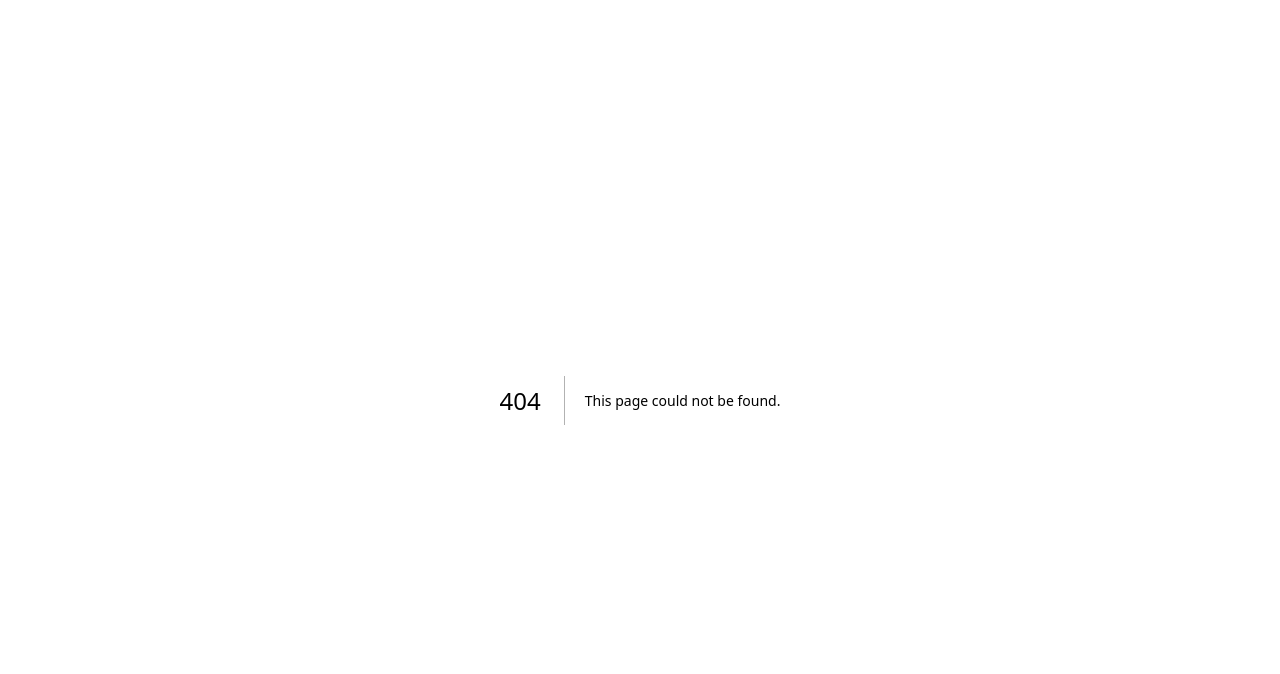
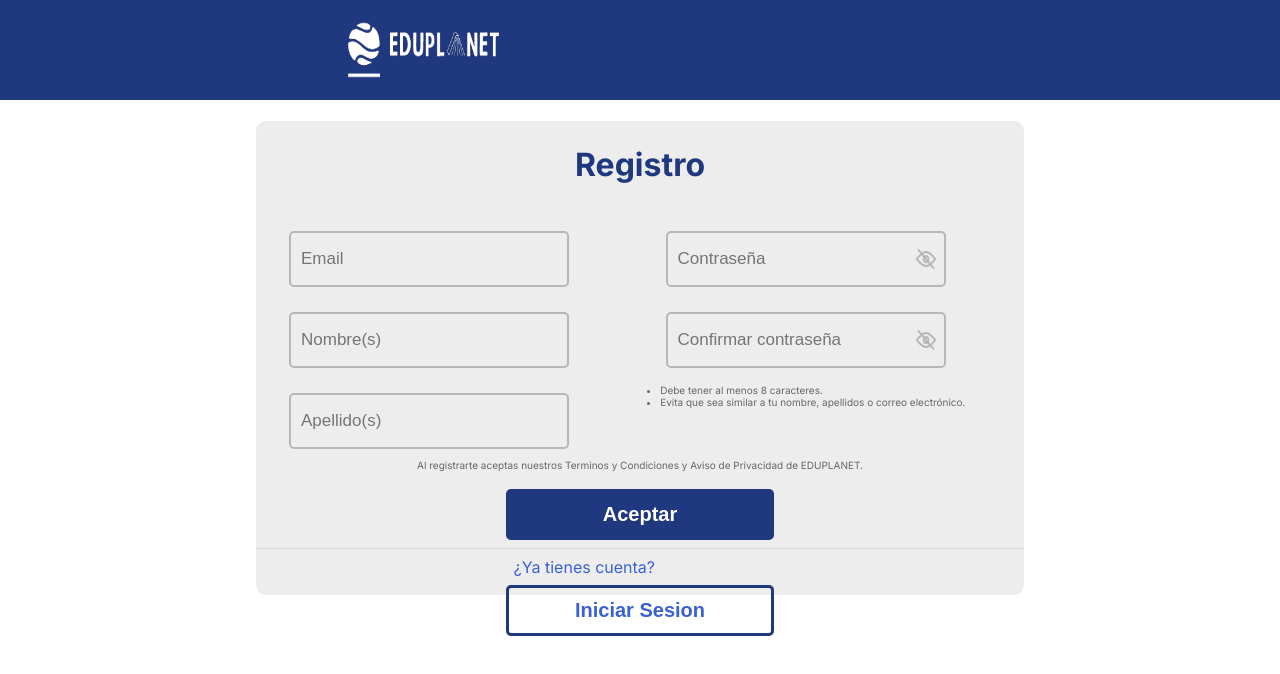
Before and after one commit to DiegoG0477/eduplanet-frontend, a Next.js app: page /register in a window 1280 px wide. Before the commit this address had no page. Shown: the top 674 px of the page. Built offline with nearby package versions, Linux system fonts and the light colour scheme.

Commit message:
register update

```diff
--- a/src/app/globals.css
+++ b/src/app/globals.css
@@ -16,10 +16,17 @@ body{
 }
 .line_form{
     width: 100%;
-    height: 2px;
+    height: 1px;
     background-color: #D8D8D8;
 }
 .link_button_register{
     width: 21vw;
     margin: 1vh auto;
 }
+.register_form{
+    width: 60vw;
+    height: 37vw;
+    background-color: #EDEDED;
+    border-radius: 10px;
+    margin: 15px auto;
+}
--- a/src/app/login/page.js
+++ b/src/app/login/page.js
@@ -15,8 +15,6 @@ function LoginPage() {
             <ButtonFormTransparent text="Registrate"/>
         </div>
       </div>
-
-
     </div>
   );
 }
--- /dev/null
+++ b/src/app/register/page.js
@@ -0,0 +1,23 @@
+import ButtonFormTransparent from "@/components/ButtonFormTransparent"
+import NavForms from "@/components/NavForms"
+import RegisterForm from "@/components/RegisterForm"
+
+function RegisterPage() {
+  return (
+    <div>
+        <NavForms/>
+        <div className="register_form">
+            <h1 className="title_form_register">Registro</h1>
+            <RegisterForm/>
+            <div className="line_form"></div>
+            <div className="link_button_register">
+            <p className="text_cuenta">¿Ya tienes cuenta?</p>
+            <ButtonFormTransparent text="Iniciar Sesion"/>
+            </div>
+        </div>
+
+    </div>
+  )
+}
+
+export default RegisterPage
--- /dev/null
+++ b/src/components/ButtonFormTransparent.jsx
@@ -0,0 +1,9 @@
+function ButtonFormTransparent(props) {
+  return (
+    <div>
+        <button className="button_transparent">{props.text}</button>
+    </div>
+  )
+}
+
+export default ButtonFormTransparent
--- a/src/components/LoginForm.jsx
+++ b/src/components/LoginForm.jsx
@@ -6,9 +6,15 @@ function LoginForm() {
     <div>
         <h1 className="title_form">Acceder</h1>
         <form>
+            <div className="inputFormLogin">
             <InputForm type="email" name="email" method="nothing now" place="Tu email" />
+            </div>
+            <div className="inputFormLogin">
             <InputForm type="password" name="password" method="nothing now" place="Tu contraseña" id={1}/>
+            </div>
+            <div className="inputFormLogin">
             <ButtonForm text="Iniciar sesion"/>
+            </div>
         </form>
     </div>
   )
--- a/src/components/NavForms.jsx
+++ b/src/components/NavForms.jsx
@@ -1,10 +1,11 @@
 import "./styles.css"
+import Img from "next/image"
+import imagen from "@/public/assets/logo-png-w.png"
 function NavForms() {
   return (
     <div className='nav__container'>
-        <p className="logo">logo Aqui</p>
+        <Img src={imagen} alt="logo" className="logo"/>
     </div>
   )
 }
-
 export default NavForms
--- /dev/null
+++ b/src/components/RegisterForm.jsx
@@ -0,0 +1,31 @@
+import ButtonForm from "./ButtonForm"
+import InputForm from "./InputForm"
+
+function RegisterForm() {
+  return (
+    <div className="registerForm__container" >
+        <form>
+        <div className="register__container">
+        <div className="colum">
+            <InputForm type="text" name="email" fun="" place="Email"/>
+            <InputForm type="text" name="name" fun="" place="Nombre(s)"/>
+            <InputForm type="text" name="lastname" fun="" place="Apellido(s)"/>
+        </div>
+        <div className="colum">
+            <InputForm type="password" name="password" fun="" place="Contraseña" id={1}/>
+            <InputForm type="password" name="password" fun="" place="Confirmar contraseña" id={1}/>
+            <ul>
+                <li className="list_text">Debe tener al menos 8 caracteres.</li>
+                <li className="list_text">Evita que sea similar a tu nombre, apellidos o correo electrónico.</li>
+            </ul>
+        </div>
+        </div>
+        <p className="terminos">Al registrarte aceptas nuestros Terminos y Condiciones y Aviso de Privacidad de EDUPLANET.</p>
+        <ButtonForm text="Aceptar"/>
+        </form>
+
+    </div>
+  )
+}
+
+export default RegisterForm
--- a/src/components/styles.css
+++ b/src/components/styles.css
@@ -6,7 +6,9 @@
     background-color: #203880;
 }
 .logo{
-    margin-left: 300px;
+    margin-left: 26vw;
+    width: 14vw;
+    height: 10vh;
     color: white;
 }
 .title_form{
@@ -24,13 +26,14 @@
     background-color: transparent;
 }
 .password__container{
+    display: flex;
     position: relative;
+    align-items: center;
 }
 .imagen_password{
     position: absolute;
     right: 10px;
-    top: auto;
-    bottom: auto;
+
     width: 1.5vw;
     height: 3vh;
 }
@@ -39,7 +42,7 @@
     border: 2px solid #203880;
 }
 .inputForm__container{
-    margin-top: 40px;
+    margin-top: 25px;
     display: flex;
     justify-content: center;
 }
@@ -53,9 +56,9 @@
     border: none;
     color: #ffffff;
     font-weight: bold;
+    margin: 1vh;
 }
 .button__container{
-    margin-top: 45px;
     display: flex;
     justify-content: center;
 }
@@ -70,6 +73,32 @@
     color: #3B61D1;
     font-weight: bold;
 }
+.inputFormLogin{
+    margin-top: 6vh;
+}
 .text_cuenta{
     color: #3B61D1;
+    margin: 1vh;
 }
+.register__container{
+    display: flex;
+    justify-content: center;
+}
+.colum{
+    margin: 0 2vw;
+}
+.list_text{
+    color: #676767;
+    font-size: 10px;
+    margin-right: 2vw;
+}
+.terminos{
+    text-align: center;
+    color: #676767;
+    font-size: 10px;
+}
+.title_form_register{
+    color: #203880;
+    padding-top: 3vh;
+    text-align: center;
+}
```
Also changed, not shown: src/public/assets/logo-png-w.png (added), src/public/assets/no-visible.png (added).
